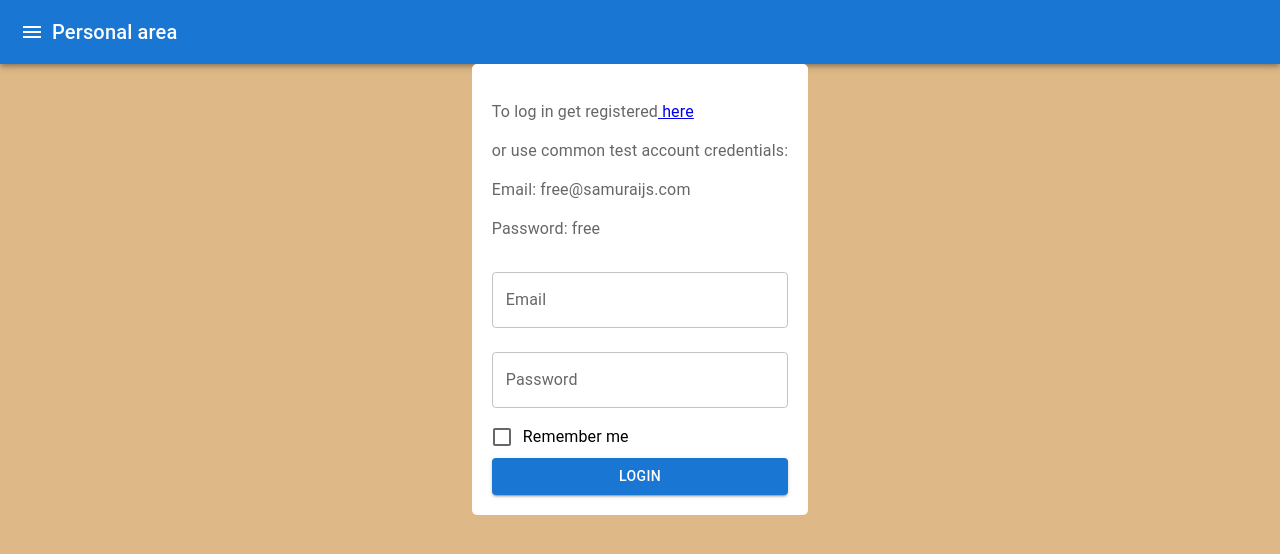
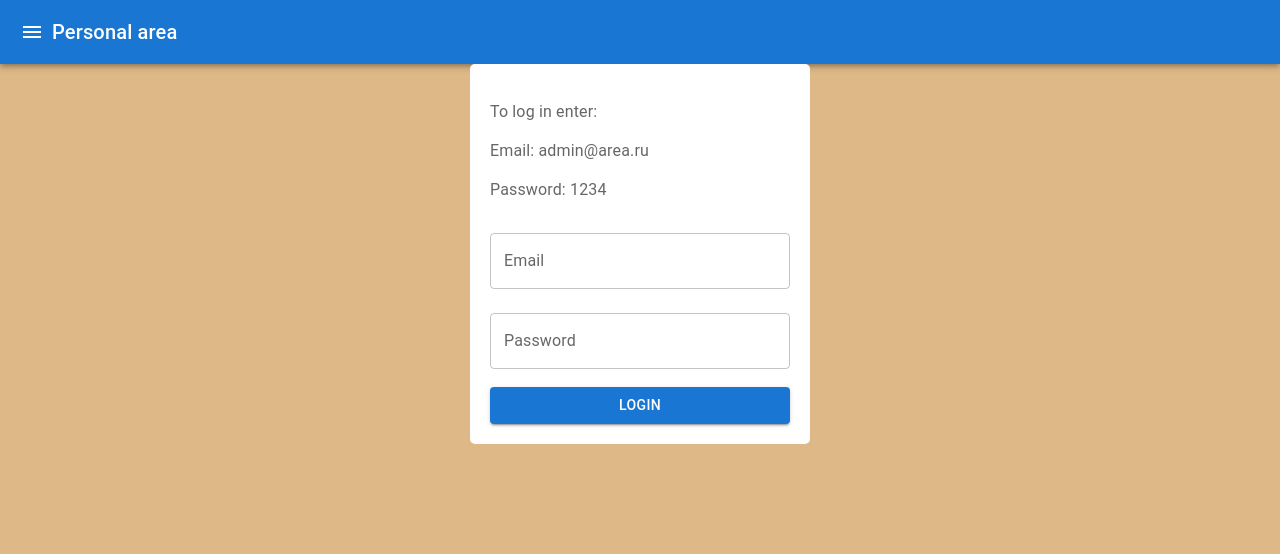
Before and after one commit to dezo103/personal_area, a React (Create React App) app: page /login in a window 1280 px wide. Shown: the top 554 px of the page. Built offline with nearby package versions, Linux system fonts and the light colour scheme.

Commit message:
add authReducer without dispatch

```diff
--- a/src/app/App.tsx
+++ b/src/app/App.tsx
@@ -29,6 +29,7 @@ function App() {
             <Routes>
                 <Route path="/" element={<ContactsArea/>}/>
                 <Route path="login" element={<Login/>}/>
+                {/*<Route path="/" element={<ContactsArea/>}/>*/}
             </Routes>
         </div>
     );
--- a/src/components/ContactsArea/ContactsArea.tsx
+++ b/src/components/ContactsArea/ContactsArea.tsx
@@ -5,10 +5,12 @@ import {AddContactForm} from './AddContactForm/AddContactForm';
 import {useSelector} from "react-redux";
 import {AppRootStateType} from "../../redux/store";
 import {ContactType} from "../../types/DataTypes";
+import {Navigate} from "react-router-dom";
 
 
 export const ContactsArea = (props: any) => {
 
+    const isLoggedIn = useSelector<AppRootStateType, boolean>(state => state.auth.isLoggedIn)
     const contacts = useSelector<AppRootStateType, Array<ContactType>>(state => state.contacts)
     const [searchInputValue, setSearchInputValue] = useState('')
 
@@ -20,6 +22,10 @@ export const ContactsArea = (props: any) => {
         return c.name.toLowerCase().includes(searchInputValue.toLowerCase())
     })
 
+    if(!isLoggedIn) {
+        return <Navigate to={"login"}/>
+    }
+
     return (
         <div>
             <ContactsList contacts={filteredContacts}/>
--- a/src/components/Login/Login.module.scss
+++ b/src/components/Login/Login.module.scss
@@ -2,4 +2,11 @@
   background-color: #fff;
   padding: 20px;
   border-radius: 5px;
+  & Button {
+  margin-top: 10px;
 }
+}
+
+.formLabel {
+  min-width: 300px;
+}
--- a/src/components/Login/Login.tsx
+++ b/src/components/Login/Login.tsx
@@ -10,10 +10,13 @@ import Button from '@mui/material/Button';
 import {useFormik} from "formik";
 import {FormikErrorType} from "../../types/DataTypes";
 import style from './Login.module.scss'
+import {useSelector} from "react-redux";
+import {AppRootStateType} from "../../redux/store";
+import {Navigate} from "react-router-dom";
 
 export const Login = () => {
 
-    //const isLoggedIn = useSelector<AppRootStateType, boolean>(state => state.auth.isLoggedIn)
+    const isLoggedIn = useSelector<AppRootStateType, boolean>(state => state.auth.isLoggedIn)
 
     //const dispatch = useDispatch()
 
@@ -21,7 +24,7 @@ export const Login = () => {
         initialValues: {
             email: '',
             password: '',
-            rememberMe: false
+            //rememberMe: false
         },
         validate: (values) => {
             const errors: FormikErrorType = {};
@@ -46,9 +49,9 @@ export const Login = () => {
         },
     })
 
-    // if(isLoggedIn) {
-    //     return <Navigate to={"/"}/>
-    // }
+    if(isLoggedIn) {
+        return <Navigate to={"/"}/>
+    }
 
 
     return (
@@ -56,15 +59,10 @@ export const Login = () => {
             <Grid item justifyContent={'center'} className={style.formContainer}>
                 <form onSubmit={formik.handleSubmit}>
                     <FormControl>
-                        <FormLabel>
-                            <p>To log in get registered
-                                <a href={'https://social-network.samuraijs.com/'}
-                                   target={'_blank'}> here
-                                </a>
-                            </p>
-                            <p>or use common test account credentials:</p>
-                            <p>Email: free@samuraijs.com</p>
-                            <p>Password: free</p>
+                        <FormLabel className={style.formLabel}>
+                            <p>To log in enter:</p>
+                            <p>Email: admin@area.ru</p>
+                            <p>Password: 1234</p>
                         </FormLabel>
 
                         <FormGroup>
@@ -80,10 +78,10 @@ export const Login = () => {
                             />
                             {formik.touched.password && formik.errors.password &&
                                 <div style={{color: "red"}}>{formik.errors.password}</div>}
-                            <FormControlLabel label={'Remember me'} control={<Checkbox
-                                {...formik.getFieldProps('rememberMe')}
-                            />}/>
-                            <Button type={'submit'} variant={'contained'} color={'primary'}>
+                            {/*<FormControlLabel label={'Remember me'} control={<Checkbox*/}
+                            {/*    {...formik.getFieldProps('rememberMe')}*/}
+                            {/*/>}/>*/}
+                            <Button type={'submit'} variant={'contained'} color={'primary'} >
                                 Login
                             </Button>
                         </FormGroup>
--- /dev/null
+++ b/src/redux/auth-reducer.ts
@@ -0,0 +1,62 @@
+import {ActionsType, isLoggedInType} from "../types/DataTypes";
+
+
+const initialState: isLoggedInType = {
+    isLoggedIn: false
+}
+
+export const authReducer =
+    (state: isLoggedInType = initialState, action: ActionsType): isLoggedInType => {
+        switch (action.type) {
+            default:
+                return state
+        }
+    }
+// type InitialStateType = typeof initialState
+
+
+// export const authReducer = slice.reducer
+// export const {setIsLoggedInAC} = slice.actions
+
+// export const authReducer = (state: InitialStateType = initialState, action: ActionsType): InitialStateType => {
+//     switch (action.type) {
+//         case 'login/SET-IS-LOGGED-IN':
+//             return {...state, isLoggedIn: action.value} //immerjs
+//         default:
+//             return state
+//     }
+// }
+// actions
+// export const setIsLoggedInAC = (value: boolean) =>
+//     ({type: 'login/SET-IS-LOGGED-IN', value} as const)
+
+// thunks
+// export const loginTC = (data: LoginParamsType) => (dispatch: Dispatch) => {
+//     dispatch(setAppStatusAC({status: 'loading'}))
+//     authAPI.login(data)
+//         .then(res => {
+//             if (res.data.resultCode === 0) {
+//                 dispatch(setIsLoggedInAC({value: true}))
+//                 dispatch(setAppStatusAC({status: "succeeded"}))
+//             } else {
+//                 handleServerAppError(res.data, dispatch);
+//             }
+//         }).catch((error) => {
+//         handleServerNetworkError(error, dispatch)
+//     })
+// }
+// export const logoutTC = () => (dispatch: Dispatch) => {
+//     dispatch(setAppStatusAC({status: 'loading'}))
+//     authAPI.logout()
+//         .then(res => {
+//             if (res.data.resultCode === 0) {
+//                 dispatch(setIsLoggedInAC({value: false}))
+//                 dispatch(setAppStatusAC({status: 'succeeded'}))
+//             } else {
+//                 handleServerAppError(res.data, dispatch)
+//             }
+//         })
+//         .catch((error) => {
+//             handleServerNetworkError(error, dispatch)
+//         })
+// }
--- a/src/redux/store.ts
+++ b/src/redux/store.ts
@@ -2,9 +2,11 @@ import {AnyAction, applyMiddleware, combineReducers, legacy_createStore as creat
 import thunkMiddleware, {ThunkDispatch} from 'redux-thunk'
 import {contactsReducer} from "./contacts-reducer";
 import {useDispatch} from "react-redux";
+import {authReducer} from "./auth-reducer";
 
 const rootReducer = combineReducers({
-    contacts: contactsReducer
+    contacts: contactsReducer,
+    auth: authReducer
 })
 
 export const store = createStore(rootReducer, applyMiddleware(thunkMiddleware));
--- a/src/types/DataTypes.ts
+++ b/src/types/DataTypes.ts
@@ -3,6 +3,10 @@ import {addContactAC, changeContactAC, removeContactAC} from "../redux/creators"
 export type ContactType = {
     id: string
     name: string
+}
+
+export type isLoggedInType = {
+    isLoggedIn: boolean
 }
 
 export type ContactsListPropsType = {
@@ -26,5 +30,4 @@ export type ActionsType =
 export type FormikErrorType = {
     email?: string
     password?: string
-    rememberMe?: boolean
 }
```
